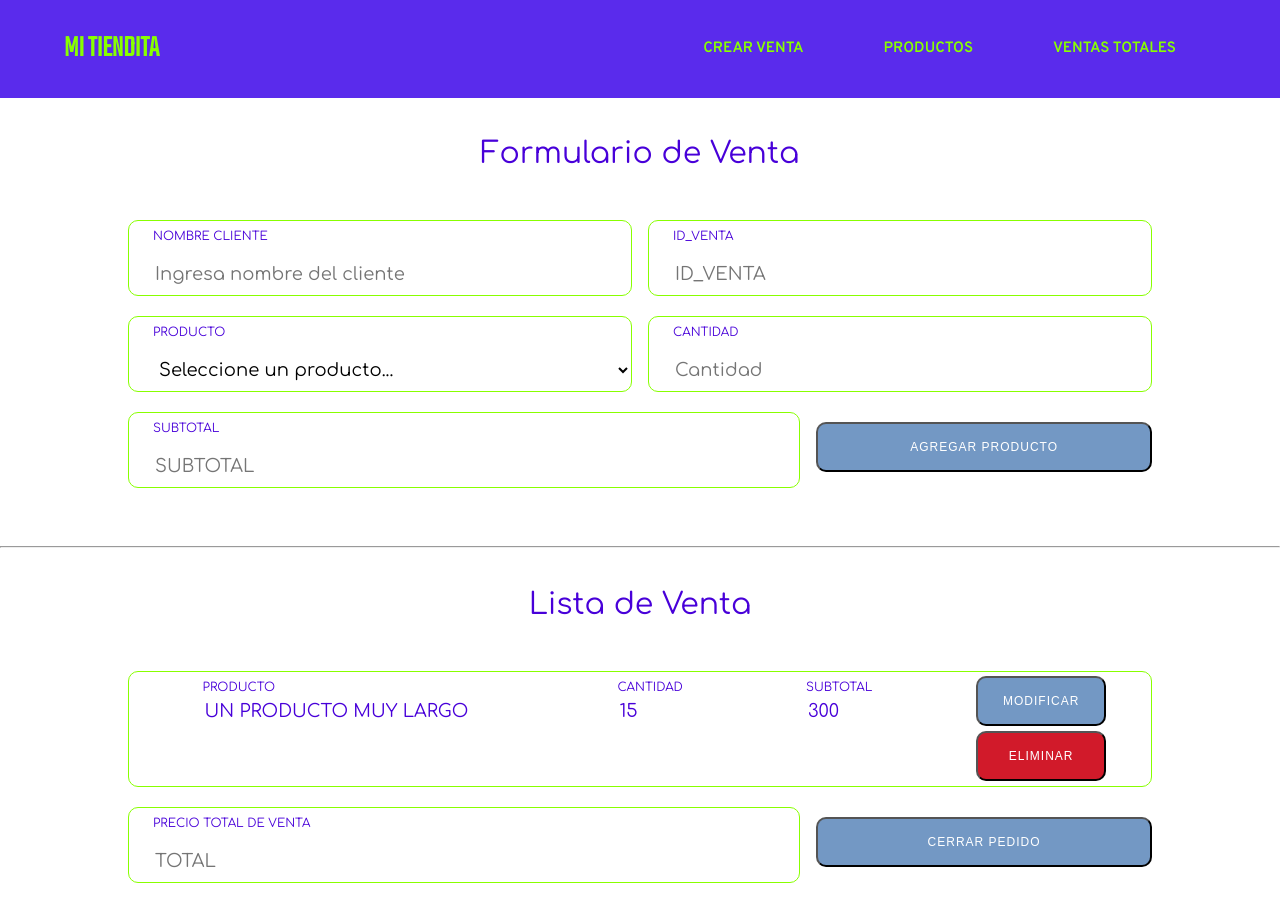
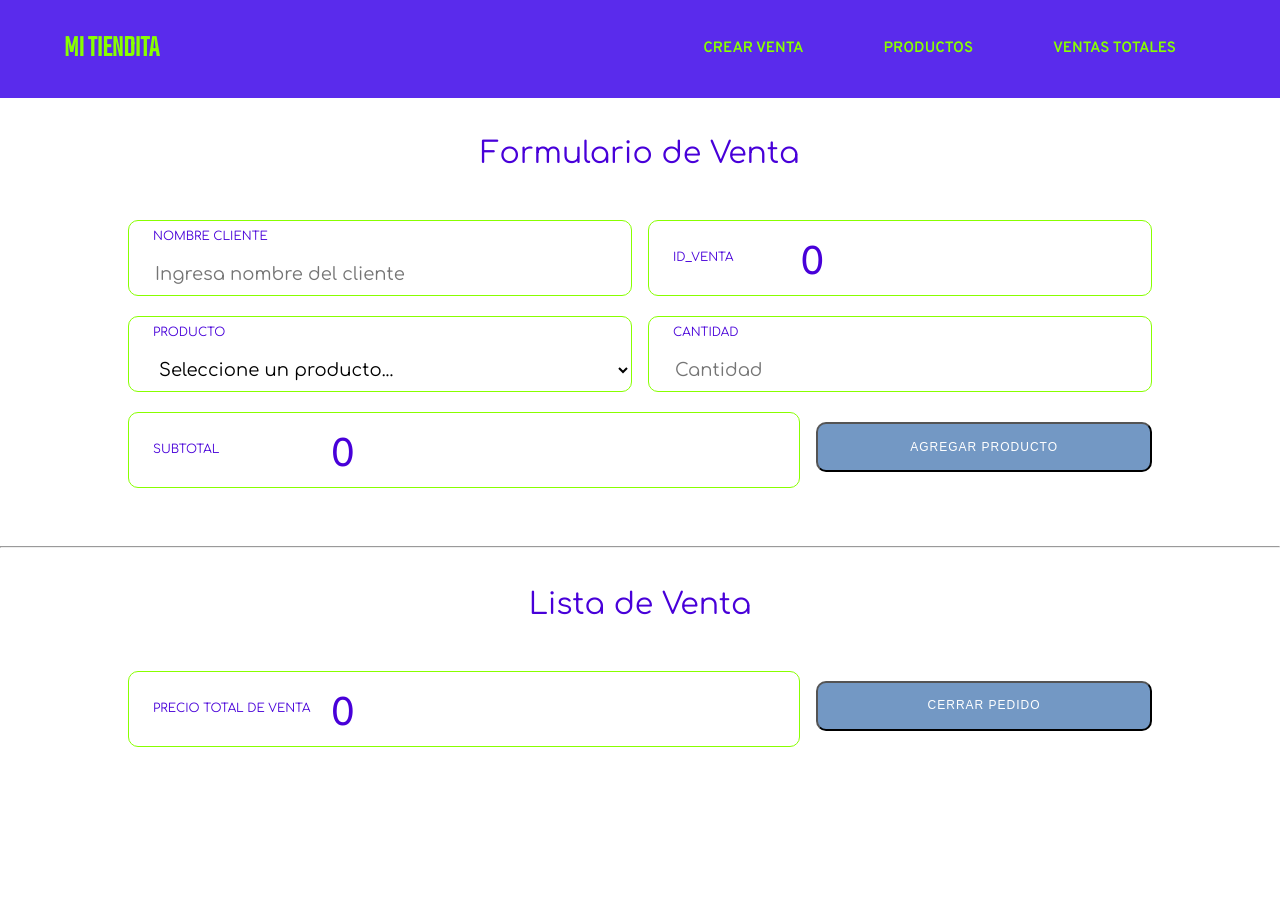
Before and after one commit to IrvingC48/ventas_crud, a plain HTML site: page sales/ventas.html in a window 1280 px wide. After the commit the page ends 800 px from the top, so only its background shows below. Drawn offline with Linux system fonts and the light colour scheme.

Commit message:
fix labels / value for

```diff
--- a/sales/ventas.html
+++ b/sales/ventas.html
@@ -25,63 +25,44 @@
         <span class="form-title">Formulario de Venta</span>
         <div class="cl2">
             <div class="wrap-input validate-input">
-                <label for="name" class="label-input lb-i-x">NOMBRE CLIENTE</label>
+                <label class="label-input lb-i-x">NOMBRE CLIENTE</label>
                 <input type="text" class="input100 input100-x" name="name" placeholder="Ingresa nombre del cliente"></input>
             </div>
-            <div class="wrap-input validate-input">
-                <label for="id_sale" class="label-input lb-i-x">ID_VENTA</label>
-                <input type="text" class="input100 input100-x" name="id_sale" placeholder="ID_VENTA"></input>
+            <div class="wrap-input validate-input pair-labels">
+                <label class="label-input lb-i-x">ID_VENTA</label>
+                <label class="label-input2" name="id_sale">0</label>
             </div>
         </div>
         <div class="cl2">
             <div class="wrap-input validate-input">
-                <label for="product" class="label-input lb-i-x">PRODUCTO</label>
+                <label class="label-input lb-i-x">PRODUCTO</label>
                 <select id="products" class="select100">
                     <option>Seleccione un producto...</option>
                 </select>
             </div>
             <div class="wrap-input validate-input">
-                <label for="cantidad" class="label-input lb-i-x">CANTIDAD</label>
-                <input type="text" class="input100 input100-x" name="lada" placeholder="Cantidad"></input>
+                <label class="label-input lb-i-x">CANTIDAD</label>
+                <input type="number" class="input100 input100-x" name="amount" placeholder="Cantidad"></input>
             </div>
         </div>
         <div class="cl2">
-            <div class="wrap-input validate-input">
-                <label for="subtotal" class="label-input lb-i-x">SUBTOTAL</label>
-                <input type="text" class="input100 input100-x" name="subtotal" placeholder="SUBTOTAL"></input>
+            <div class="wrap-input validate-input pair-labels">
+                <label class="label-input lb-i-x">SUBTOTAL</label>
+                <label class="label-input2" id="subtotal">0</label>
             </div>
             <div class="container-sale-btn">
-                <button class="contact-sale-btn" id="btn-test">AGREGAR PRODUCTO</button>
+                <button class="contact-sale-btn" id="btn-addP">AGREGAR PRODUCTO</button>
             </div>
         </div>
     </form>
     <hr>
     <div class="list-subtotal">
         <span class="form-title">Lista de Venta</span>
-        <div id="ls-products">
-            <div class="prd-sub">
-                <div class="flex-row">
-                    <label class="label-input lb-i-x">PRODUCTO</label>
-                    <label class="input100 lb-i-x">UN PRODUCTO MUY LARGO</label>
-                </div>
-                <div class="flex-row">
-                    <label for="name" class="label-input lb-i-x">CANTIDAD</label>
-                    <label for="name" class="input100 lb-i-x">15</label>
-                </div>
-                <div class="flex-row">
-                    <label for="name" class="label-input lb-i-x">SUBTOTAL</label>
-                    <label for="name" class="input100 lb-i-x">300</label>
-                </div>
-                <div class="flex-row">
-                    <button class="contact-sale-btn btn-mod" id="btn-test">MODIFICAR</button>
-                    <button class="contact-sale-btn btn-del" id="btn-test">ELIMINAR</button>
-                </div>
-            </div>
-        </div>
+        <div id="ls-products"></div>
         <div class="cl2">
-            <div class="wrap-input validate-input">
-                <label for="subtotal" class="label-input lb-i-x">PRECIO TOTAL DE VENTA</label>
-                <input type="text" class="input100 input100-x" name="total" placeholder="TOTAL"></input>
+            <div class="wrap-input validate-input pair-labels">
+                <label class="label-input lb-i-x">PRECIO TOTAL DE VENTA</label>
+                <label class="label-input2" name="total">0</label>
             </div>
             <div class="container-sale-btn">
                 <button class="contact-sale-btn" id="btn-test">CERRAR PEDIDO</button>
```
